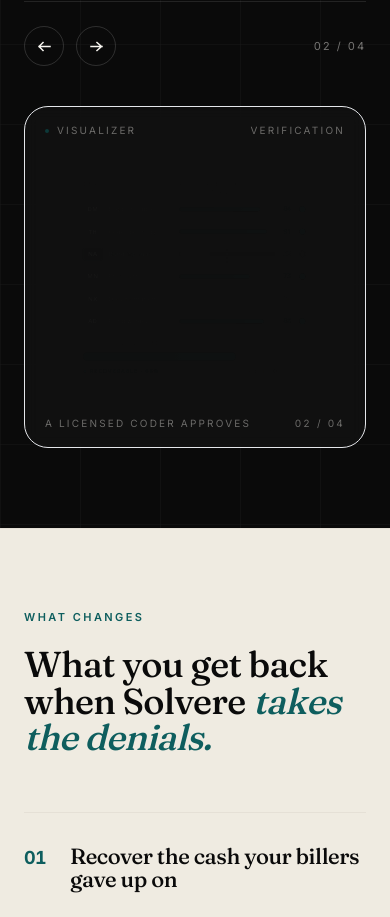
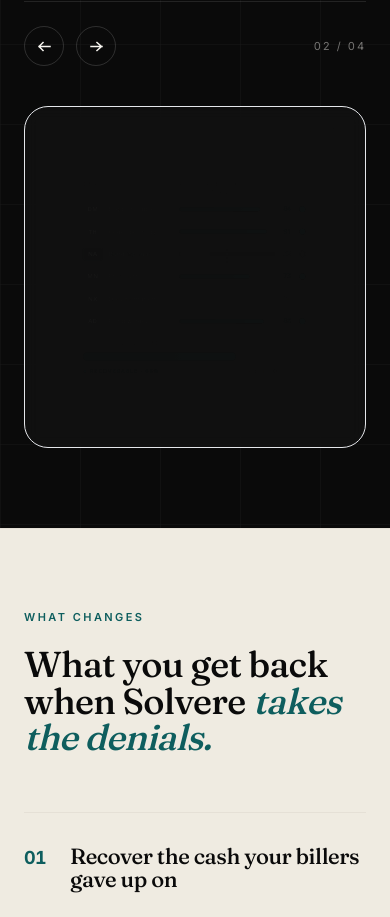
Before and after one commit to samisayyed1/solvere-web, a Next.js app: page / in a window 390 px wide. Shown: the part 9780-10697 px from the top of the page. Built offline with nearby package versions, Linux system fonts and the light colour scheme.

Commit message:
Mobile: hide HTML corner overlays on visualizer panel (they collided with SVG corner labels once SVG started filling 96% of the now-square panel). Desktop unchanged.

```diff
--- a/components/AIDeepDive.tsx
+++ b/components/AIDeepDive.tsx
@@ -224,14 +224,17 @@
                 <Illustration kind={tab.illustration} live={inView} />
               </motion.div>
             </AnimatePresence>
-            <div className="absolute top-4 left-5 right-5 flex items-center justify-between text-[10px] tracking-[0.22em] uppercase text-cream/40 pointer-events-none">
+            {/* HTML overlays hidden on mobile — would collide with the SVG's own corner labels
+                when the SVG fills 96% of the square panel. Desktop keeps them since the SVG floats
+                in a larger frame and they sit clear of the SVG corner text. */}
+            <div className="hidden lg:flex absolute top-4 left-5 right-5 items-center justify-between text-[10px] tracking-[0.22em] uppercase text-cream/40 pointer-events-none">
               <span className="flex items-center gap-2">
                 <span className="w-1 h-1 rounded-full bg-teal animate-pulse" />
                 Visualizer
               </span>
               <span>{tab.key}</span>
             </div>
-            <div className="absolute bottom-4 left-5 right-5 flex items-center justify-between text-[10px] tracking-[0.22em] uppercase text-cream/40 pointer-events-none">
+            <div className="hidden lg:flex absolute bottom-4 left-5 right-5 items-center justify-between text-[10px] tracking-[0.22em] uppercase text-cream/40 pointer-events-none">
               <span>{tab.label}</span>
               <span className="tabular-nums">
                 {String(active + 1).padStart(2, "0")} /{" "}
```
